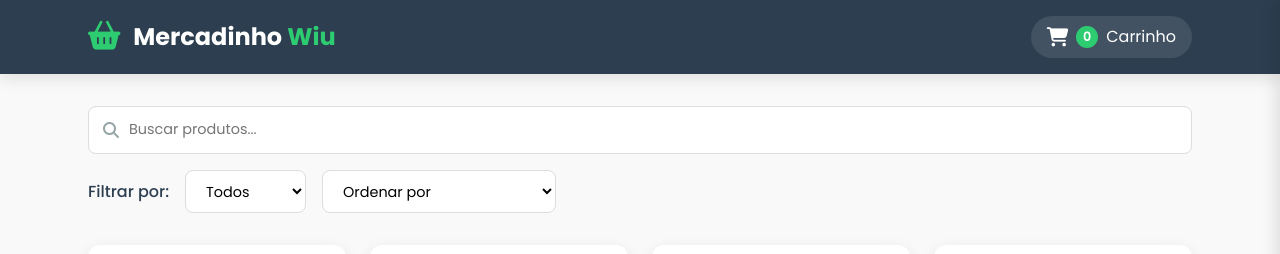
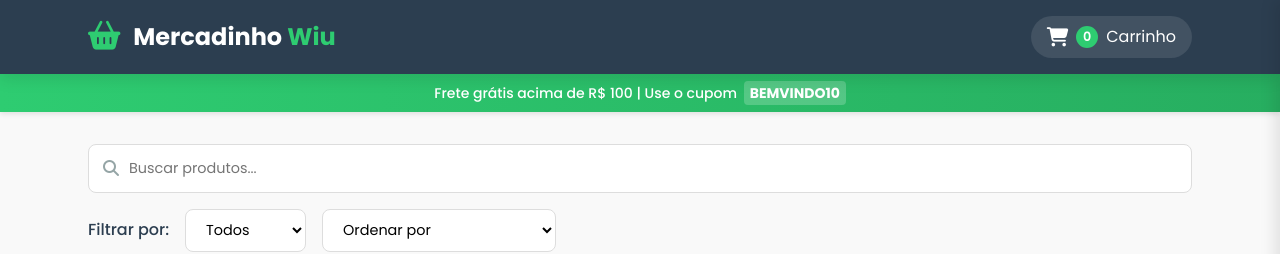
Before and after one commit to notwiu/mercadinho-wiu, a plain HTML site: page index.html in a window 1280 px wide. Shown: the top 254 px of the page. Drawn offline with Linux system fonts and the light colour scheme.

Commit message:
cupom no inicio da pagina

```diff
--- a/index.html
+++ b/index.html
@@ -11,6 +11,7 @@
   <link href="https://fonts.googleapis.com/css2?family=Poppins:wght@300;400;500;600;700&display=swap" rel="stylesheet">
 </head>
 <body>
+
   <header>
     <div class="header-container">
       <div class="logo">
@@ -24,6 +25,9 @@
       </div>
     </div>
   </header>
+  <div class="notification-bar" id="notification-bar">
+    Frete grátis acima de R$ 100 | Use o cupom <strong>BEMVINDO10</strong>
+  </div>
 
   <div class="main-container">
     <section id="filtros">
--- a/style.css
+++ b/style.css
@@ -1020,3 +1020,19 @@ header {
 .discount-row {
   color: #e74c3c;
 }
+
+.notification-bar {
+  background: linear-gradient(90deg, #2ecc71, #27ae60);
+  color: white;
+  text-align: center;
+  padding: 8px;
+  font-size: 14px;
+  font-weight: 500;
+  position: relative;
+}
+
+.notification-bar strong {
+  background-color: rgba(255,255,255,0.2);
+  padding: 2px 6px;
+  border-radius: 4px;
+}
```
